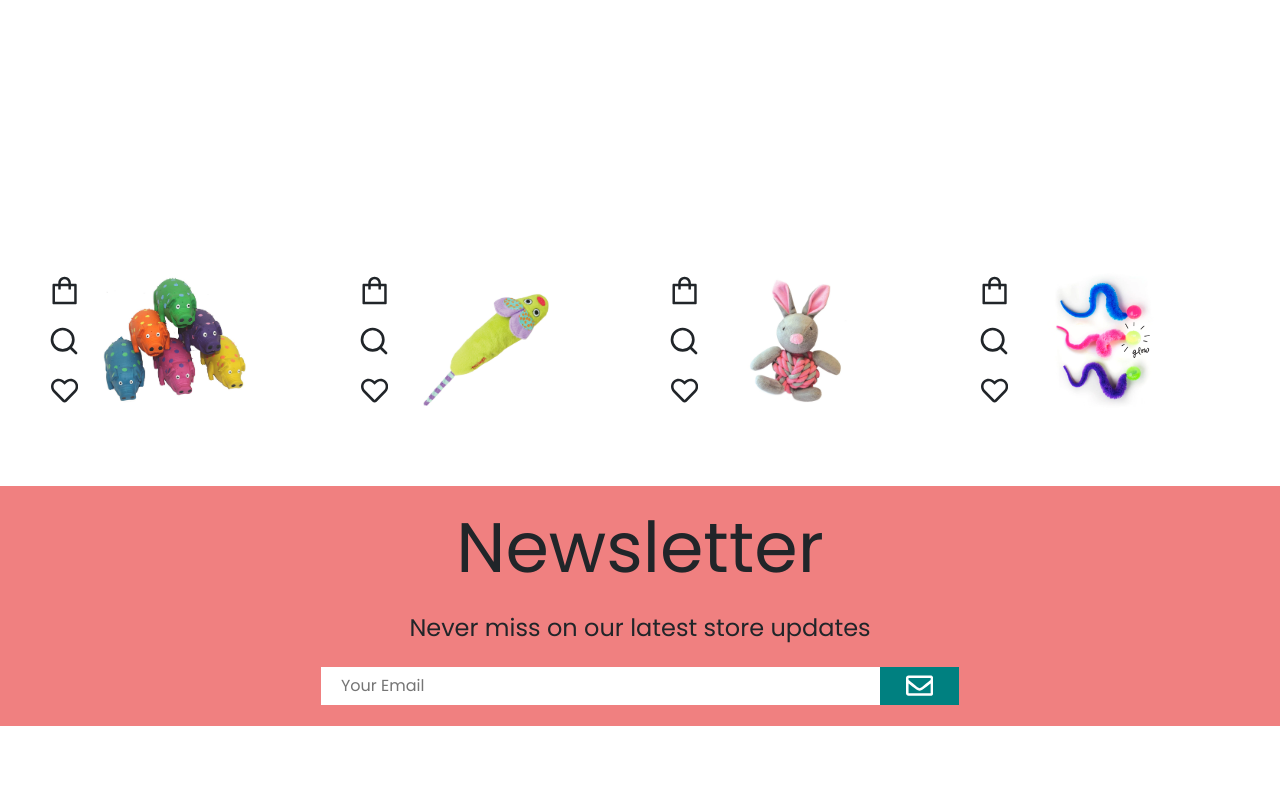
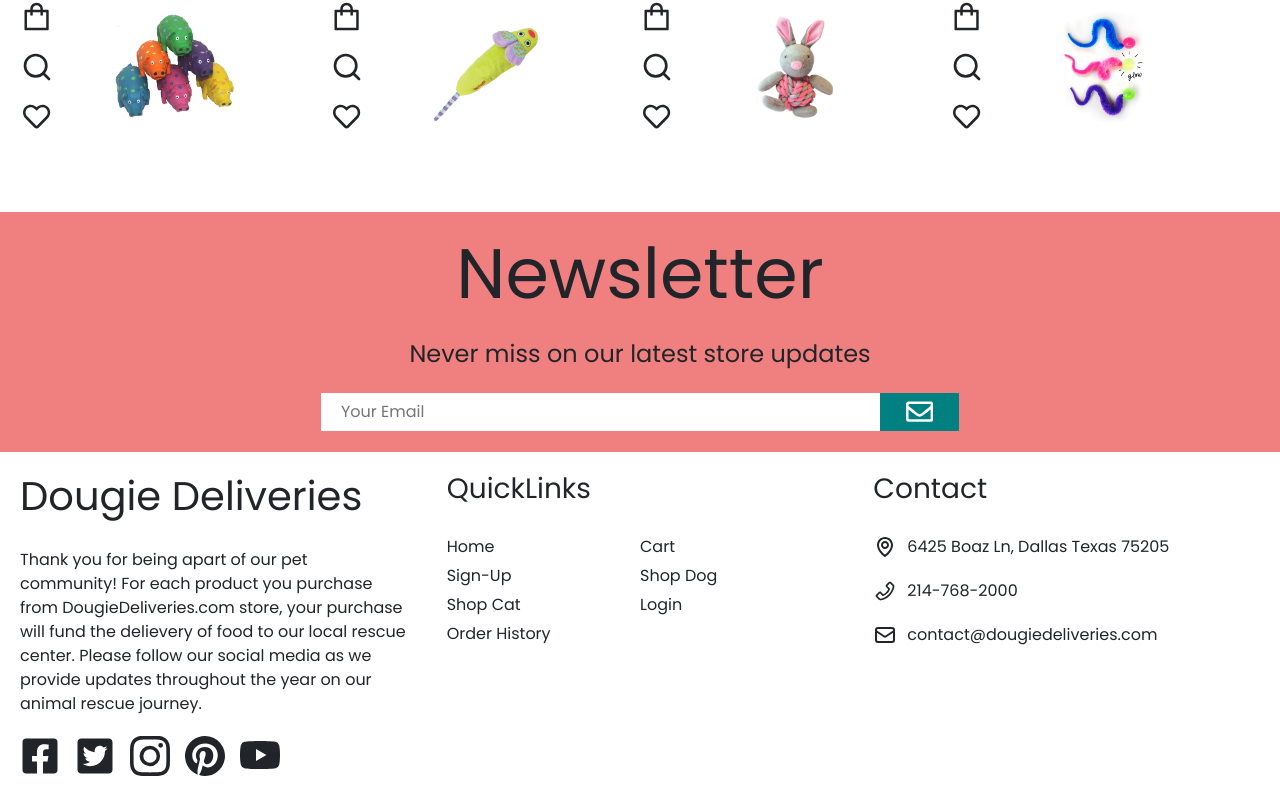
Before and after one commit to TaylorH07/dougie-deliveries, a React (Create React App) app: page / in a window 1280 px wide. Shown: the part 1316-2120 px from the top of the page. Before the commit the page ends 2042 px from the top, so only its background shows below. Built offline with nearby package versions, Linux system fonts and the light colour scheme.

Commit message:
complete footer

```diff
--- a/public/index.html
+++ b/public/index.html
@@ -34,7 +34,7 @@
       work correctly both with client-side routing and a non-root public URL.
       Learn how to configure a non-root public URL by running `npm run build`.
     -->
-    <title>Dougie Delivery</title>
+    <title>Dougie Deliveries</title>
   </head>
   <body>
     <noscript>You need to enable JavaScript to run this app.</noscript>
--- a/src/components/CatagoryItem.js
+++ b/src/components/CatagoryItem.js
@@ -4,7 +4,7 @@ import styled from 'styled-components'
 const Container = styled.div`
     flex: 1;
     margin: 6px;
-    height: 70vh;
+    height: 35.7vh;
     position: relative;
 `
 const Image = styled.img`
@@ -18,7 +18,7 @@ position: absolute;
 top: 0;
 left: 0;
 width: 100%;
-height: 14.3%;
+height: 26.3%;
 display: flex;
 flex-direction: column;
 align-items: center;
@@ -28,7 +28,7 @@ justify-content: center;
 `
 const Title = styled.h1`
     color: black;
-    font-weight: bold;
+    font-weight: 900;
     margin-bottom: 20px;
 `
 const Button = styled.button`
--- /dev/null
+++ b/src/components/Footer.js
@@ -0,0 +1,117 @@
+import React from 'react'
+import styled from 'styled-components'
+import {FaFacebookSquare} from 'react-icons/fa'
+import {FaTwitterSquare} from 'react-icons/fa'
+import {BsInstagram} from 'react-icons/bs'
+import {BsPinterest} from 'react-icons/bs'
+import {BsYoutube} from 'react-icons/bs'
+import {BiMap} from 'react-icons/bi'
+import {AiOutlinePhone} from 'react-icons/ai'
+import {HiOutlineMail} from 'react-icons/hi'
+
+
+const Container = styled.div`
+    display: flex;
+`
+const Left = styled.div`
+    flex: 1;
+    display: flex;
+    flex-direction: column;
+    padding: 20px;
+`
+const Logo = styled.h1`
+
+`
+const Desc = styled.p`
+    margin: 20px 0px;
+
+`
+const SocialConatiner = styled.div`
+    display: flex;
+`
+const SocialIcon = styled.h1`
+    width: 40px;
+    height: 40px;
+    display: flex;
+    align-content: center;
+    justify-content: center;
+    margin-right: 15px;
+`
+const Right = styled.div`
+    flex: 1;
+    padding: 20px;
+`
+const Title = styled.h3`
+    margin-bottom: 30px;
+`
+const List = styled.ul`
+    margin: 0;
+    padding: 0;
+    list-style: none;
+    display: flex;
+    flex-wrap: wrap;
+`
+
+const ListItem = styled.li`
+    width: 50%;
+    margin-bottom: 5px;
+`
+const Center = styled.div`
+    flex: 1;
+    padding: 20px;
+`
+
+const ContactItem = styled.div`
+    margin-bottom: 20px;
+    display: flex;
+    align-items: center;
+`
+function Footer() {
+  return (
+    <Container>
+        <Left>
+          <Logo>Dougie Deliveries</Logo>
+            <Desc>
+                Thank you for being apart of our pet community! For each product you purchase from DougieDeliveries.com store, your purchase will fund the delievery of food to our local rescue center. Please follow our social media as we provide updates throughout the year on our animal rescue journey.
+            </Desc>
+            <SocialConatiner>
+                <SocialIcon>
+                    <FaFacebookSquare />
+                </SocialIcon>
+                <SocialIcon>
+                    <FaTwitterSquare />
+                </SocialIcon>
+                <SocialIcon>
+                    <BsInstagram />
+                </SocialIcon>
+                <SocialIcon>
+                    <BsPinterest />
+                </SocialIcon>
+                <SocialIcon>
+                    <BsYoutube />
+                </SocialIcon>
+            </SocialConatiner>
+        </Left>
+        <Center>
+            <Title>QuickLinks</Title>
+            <List>
+                <ListItem>Home</ListItem>
+                <ListItem>Cart</ListItem>
+                <ListItem>Sign-Up</ListItem>
+                <ListItem>Shop Dog</ListItem>
+                <ListItem>Shop Cat</ListItem>
+                <ListItem>Login</ListItem>
+                <ListItem>Order History</ListItem>
+            </List>
+        </Center>
+        <Right>
+            <Title>Contact</Title>
+            <ContactItem><BiMap size="1.5em" style={{marginRight:"10px"}}/>6425 Boaz Ln, Dallas Texas 75205</ContactItem>
+            <ContactItem><AiOutlinePhone size="1.5em" style={{marginRight:"10px"}}/>214-768-2000</ContactItem>
+            <ContactItem><HiOutlineMail size="1.5em" style={{marginRight:"10px"}} />contact@dougiedeliveries.com</ContactItem>
+        </Right>
+    </Container>
+  )
+}
+
+export default Footer
--- a/src/components/Product.js
+++ b/src/components/Product.js
@@ -15,17 +15,11 @@ const Container = styled.div`
 
 
 `
-const Circle = styled.div `
-  width: 200px;
-  height: 200px;
-  border-radius: 50%;
-  position: absolute;
-`
 const Image = styled.img `
-  height: 60%;
+  height: 50%;
 `
 const Info = styled.div `
-  width: 22%;
+  width: 336px;
   position: absolute;
   justify-content: center;
   align-content: center;
@@ -52,7 +46,6 @@ const Icon = styled.div `
 function Product({item}) {
   return (
     <Container>
-      <Circle />
       <Image src={item.img} />
       <Info>
         <Icon>
--- a/src/pages/Home.js
+++ b/src/pages/Home.js
@@ -5,6 +5,7 @@ import Navbar from '../components/Navbar';
 import Slider from '../components/Slider';
 import Products from '../components/Products';
 import Newsletter from '../components/Newsletter'
+import Footer from '../components/Footer';
 
 function Home() {
   return (
@@ -15,6 +16,7 @@ function Home() {
         <Catagories />
         <Products />
         <Newsletter />
+        <Footer />
     </div>
   );
 };
```
Also changed, not shown: src/images/delivery dog_ccexpress.v2.png (added).
